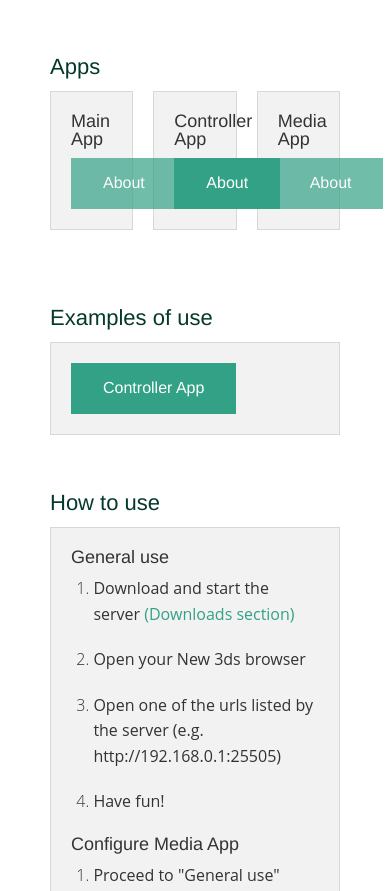
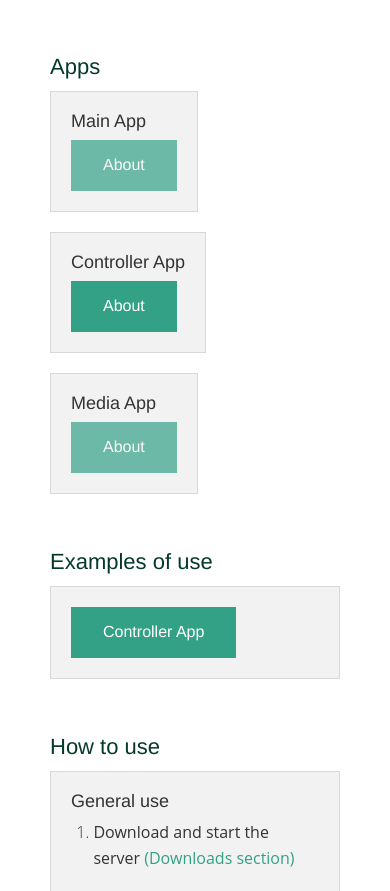
Before and after one commit to 3dsNode/3dsnode.github.io, a plain HTML site: page index.html in a window 390 px wide. Shown: the part 1611-2502 px from the top of the page. Drawn offline with Linux system fonts and the light colour scheme.

Commit message:
Better on smartphone

```diff
--- a/index.html
+++ b/index.html
@@ -50,7 +50,7 @@
 		<br/>
 		<a name="apps"></a>
 		<h3 data-magellan-destination="apps">Apps</h3>
-		<ul class="small-block-grid-3">
+		<ul class="clearing-thumbs">
 			<li>
 				<div class="panel">
 					<h4>Main App</h4>
```
